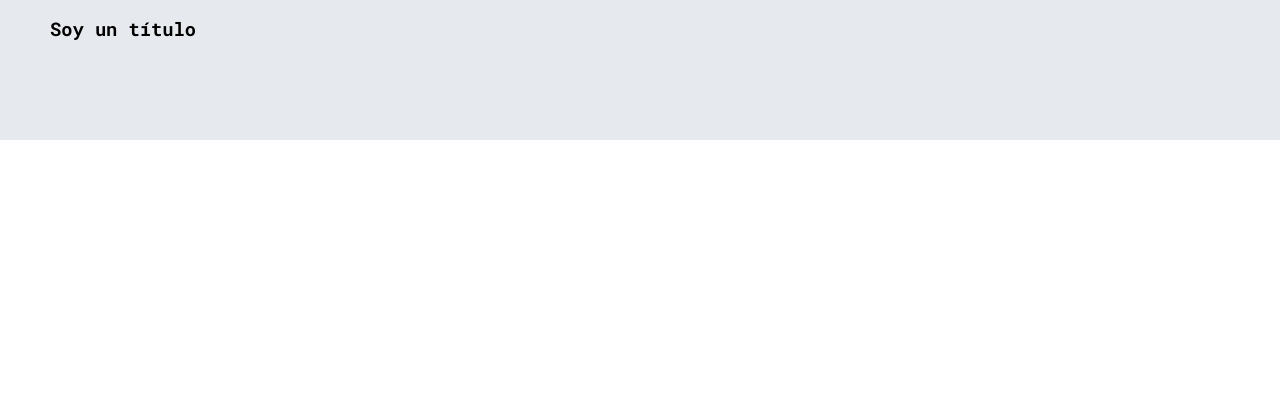
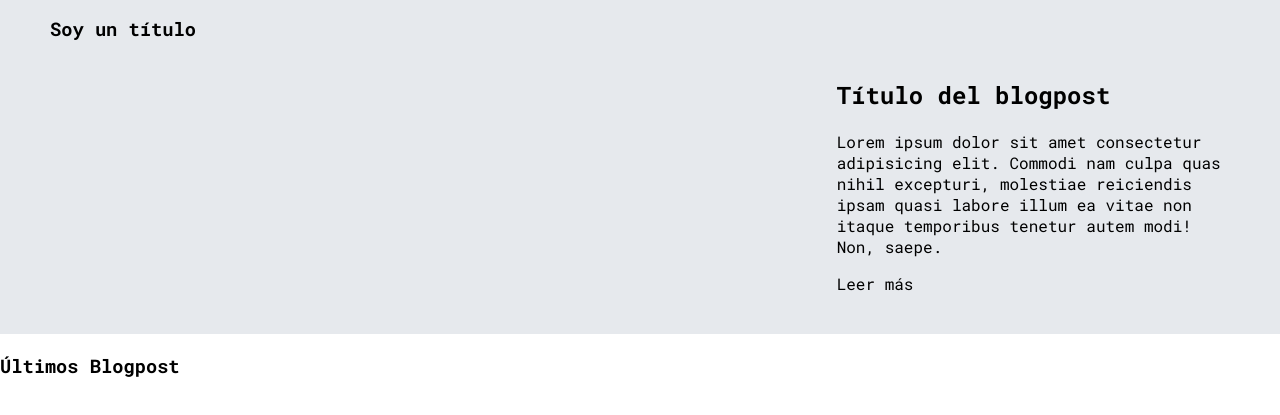
Before and after one commit to cristobalparedesn/proyectoCursoPracticoMaquetacionCSS, a plain HTML site: page blogs.html in a window 1280 px wide. Shown: the part 143-558 px from the top of the page. Drawn offline with Linux system fonts and the light colour scheme.

Commit message:
style: Se agregan nombres de clases más estilos a archivo blogs, estos contemplan grid en la sección del último post, con imagen principal a la izquierda y el texto descriptivo a la derecha. También se le agrega texto de ejemplo para poder visualizar como va quedando el template usado con grid.

```diff
--- a/blogs.html
+++ b/blogs.html
@@ -38,47 +38,49 @@
         <div class="blogs-news-img-container">
           <img src="/" alt="">
         </div>
-      </div>
-      <div class="blogs-news-info-container">
-        <h2></h2>
-        <p></p>
-        <a href="/" class="blogs-button"></a>
+        <div class="blogs-news-info-container">
+          <h2> Título del blogpost</h2>
+          <p>
+            Lorem ipsum dolor sit amet consectetur adipisicing elit. Commodi nam culpa quas nihil excepturi, molestiae reiciendis ipsam quasi labore illum ea vitae non itaque temporibus tenetur autem modi! Non, saepe.
+          </p>
+          <a href="/" class="blogs-button">Leer más</a>
+        </div>
       </div>
     </section>
-    <section class="blogs-posts-container">
+    <section class="blogs-post-container">
       <div>
-        <h3></h3>
-        <article class="posts-container">
+        <h3>Últimos Blogpost</h3>
+        <article class="post-container">
           <img src="/" alt="">
           <p></p>
           <p></p>
           <a href="/"></a>
         </article>
-        <article class="posts-container">
+        <article class="post-container">
           <img src="/" alt="">
           <p></p>
           <p></p>
           <a href="/"></a>
         </article>
-        <article class="posts-container">
+        <article class="post-container">
           <img src="/" alt="">
           <p></p>
           <p></p>
           <a href="/"></a>
         </article>
-        <article class="posts-container">
+        <article class="post-container">
           <img src="/" alt="">
           <p></p>
           <p></p>
           <a href="/"></a>
         </article>
-        <article class="posts-container">
+        <article class="post-container">
           <img src="/" alt="">
           <p></p>
           <p></p>
           <a href="/"></a>
         </article>
-        <article class="posts-container">
+        <article class="post-container">
           <img src="/" alt="">
           <p></p>
           <p></p>
--- a/css/main.css
+++ b/css/main.css
@@ -120,3 +120,25 @@ nav .profile-link a{
   background-color: #e6e9ed;
   padding: 0 50px 40px;
 }
+
+.blogs-main-new{
+  display: grid;
+  grid-template-columns: 2fr 1fr;
+  grid-template-rows: 2fr;
+}
+
+.blogs-new-img-container{
+  grid-column: 1;
+}
+
+.blogs-new-img-container img{
+
+}
+
+.blogs-news-info-container{
+  grid-column: 2;
+}
+
+.blogs-new-info-container p{
+  margin-bottom: 35px;
+}
```
